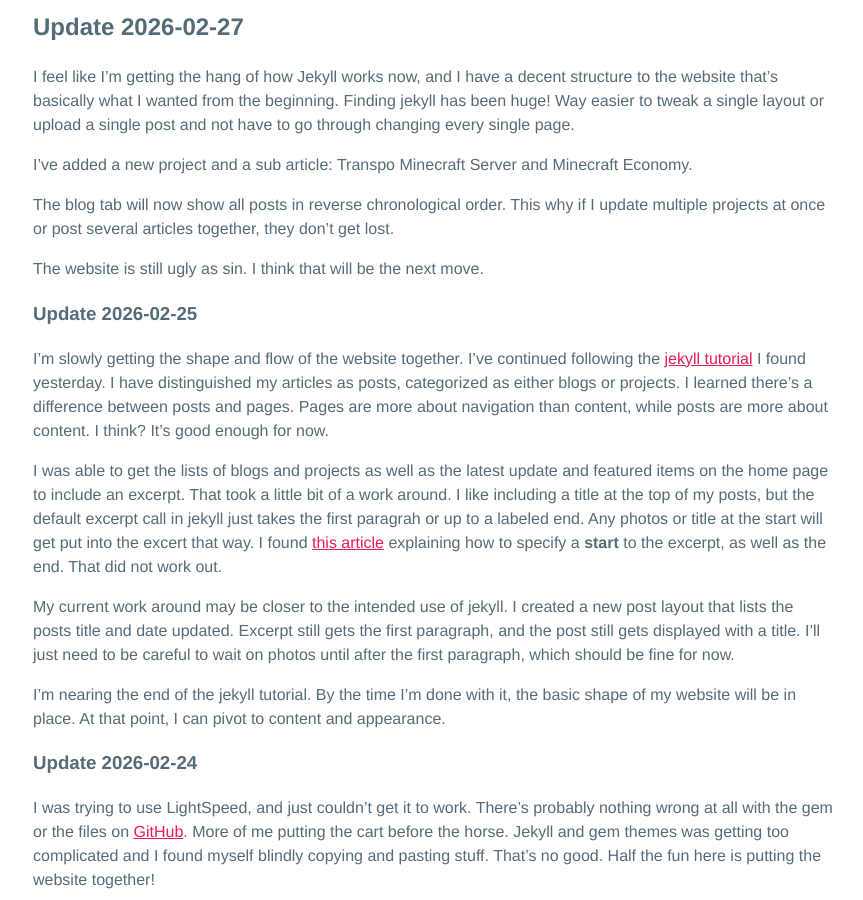
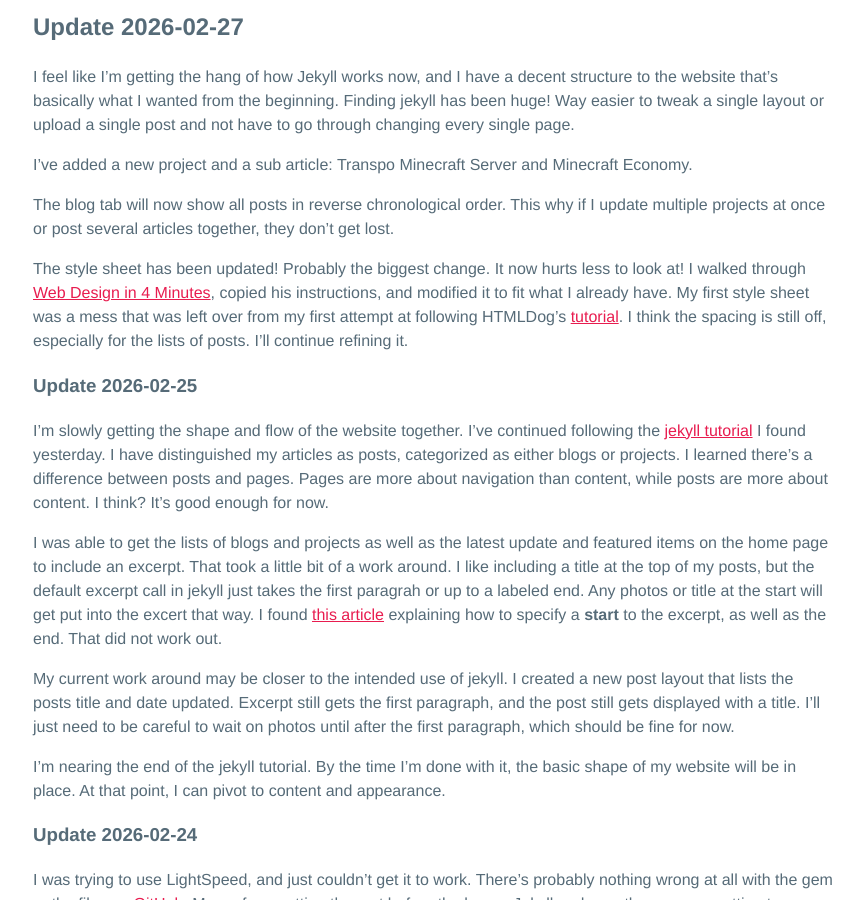
Before and after one commit to AkelasMaestro/Neocities, a Jekyll site: the page built from _posts/2026-01-30-building-my-website.md, in a window 1280 px wide and 900 px high, scrolled down 478 px. Shown: the whole window, without its empty margins (207-1070 px from the left). Built offline with Jekyll 4.4.1, drawn with Linux system fonts in a browser that asks for light colours.

Commit message:
Update building-my-website

```diff
--- a/_posts/2026-01-30-building-my-website.md
+++ b/_posts/2026-01-30-building-my-website.md
@@ -16,7 +16,7 @@
 
 The blog tab will now show all posts in reverse chronological order. This why if I update multiple projects at once or post several articles together, they don't get lost.
 
-The website is still ugly as sin. I think that will be the next move.
+The style sheet has been updated! Probably the biggest change. It now hurts less to look at! I walked through [Web Design in 4 Minutes](https://jgthms.com/web-design-in-4-minutes/), copied his instructions, and modified it to fit what I already have. My first style sheet was a mess that was left over from my first attempt at following HTMLDog's [tutorial](https://htmldog.com/guides/). I think the spacing is still off, especially for the lists of posts. I'll continue refining it.
 
 ### Update 2026-02-25
 
```
